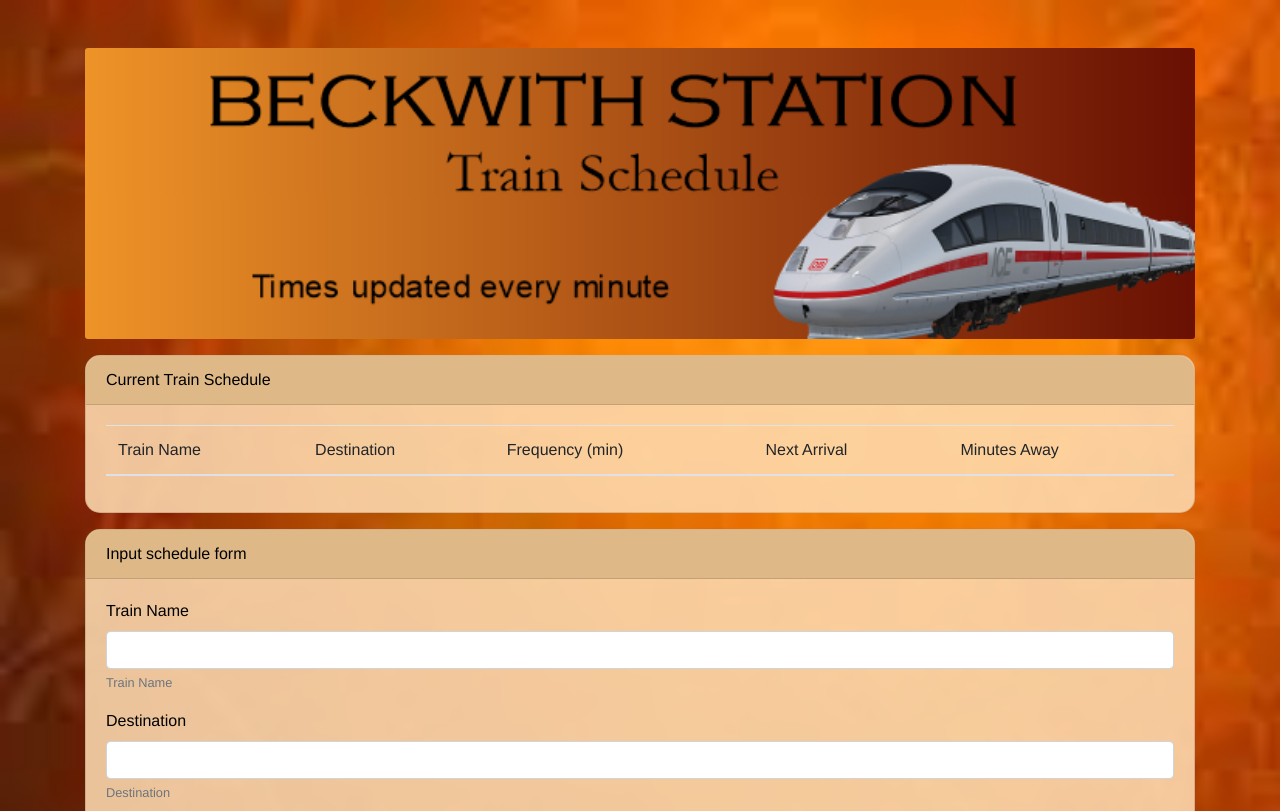
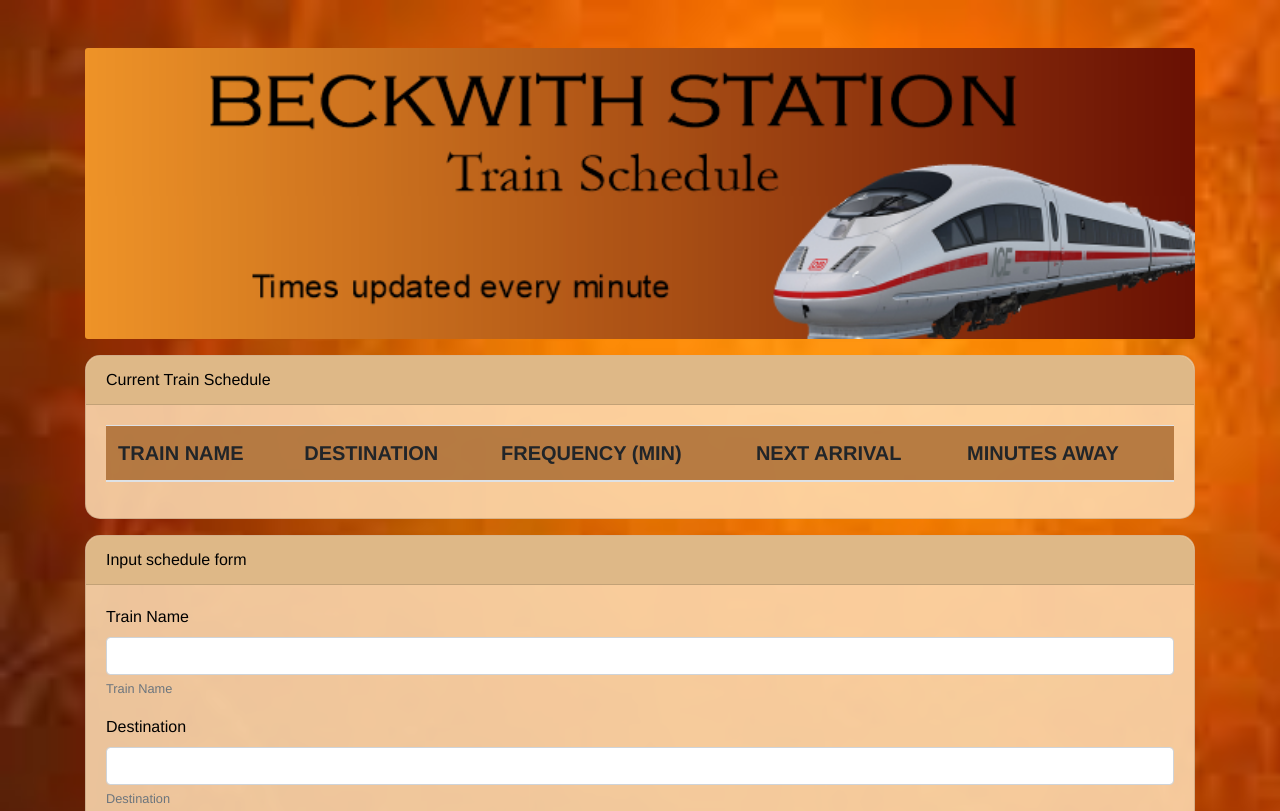
Before and after one commit to SallyB1988/train-schedule, a plain HTML site: page index.html in a window 1280 px wide. Shown: the top 811 px of the page. Drawn offline with nearby package versions, Linux system fonts and the light colour scheme; no server answers.

Commit message:
modified styling of header row of the table

```diff
--- a/assets/css/style.css
+++ b/assets/css/style.css
@@ -22,3 +22,10 @@ body {
   border-color: rgb(158, 92, 6);
   color: black;
 }
+
+#schedule-header {
+  text-transform: uppercase;
+  font-weight: bold;
+  font-size: 20px;
+  background-color: rgba(165, 101, 42, 0.781);
+}
--- a/index.html
+++ b/index.html
@@ -18,8 +18,6 @@
     <!-- title -->
     <div class="mt-5 title">
         <img src="assets/images/train.png" class="card-img" alt="...">
-      <!-- <img class="display-4 text-center" > -->
-      <!-- <p class="text-center lead">Daily train schedule. Times update every minute.</p> -->
     </div>
 
 
@@ -30,7 +28,7 @@
       <div class="card-body">
         <table class="table table-striped">
           <thead>
-            <tr>
+            <tr id="schedule-header">
               <th>Train Name</th>
               <th>Destination</th>
               <th>Frequency (min)</th>
```
